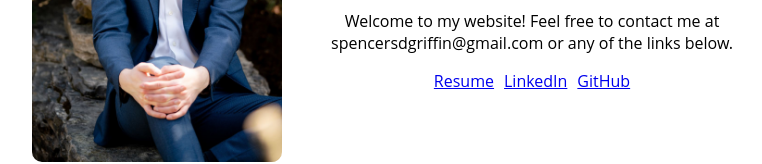
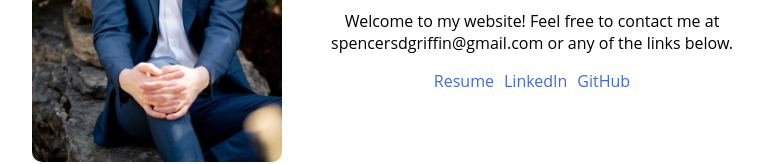
Before and after one commit to sgriffin10/oldPersonalWebsite, a plain HTML site: page index.html in a window 1280 px wide. Shown: the part 341-505 px from the top of the page, without its empty margins (233-995 px from the left). Drawn offline with Linux system fonts and the light colour scheme.

Commit message:
remove link underline

```diff
--- a/style.css
+++ b/style.css
@@ -47,6 +47,12 @@ ul {
     padding: 0;
 }
 
-/* li {
+a {
+    text-decoration: none;
+    color: royalblue
+}
+
+li {
     display: flex;
-} */
+
+}
```
